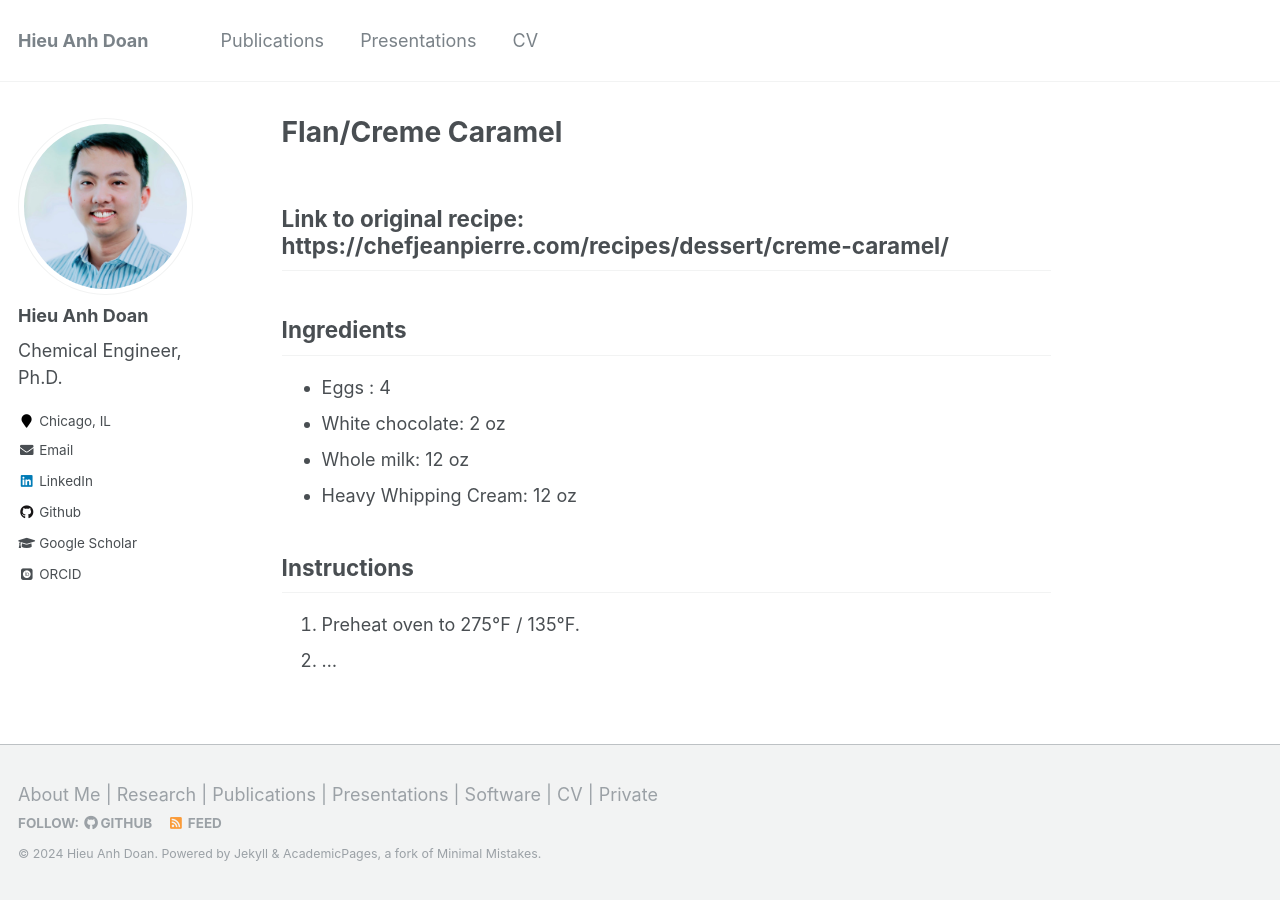
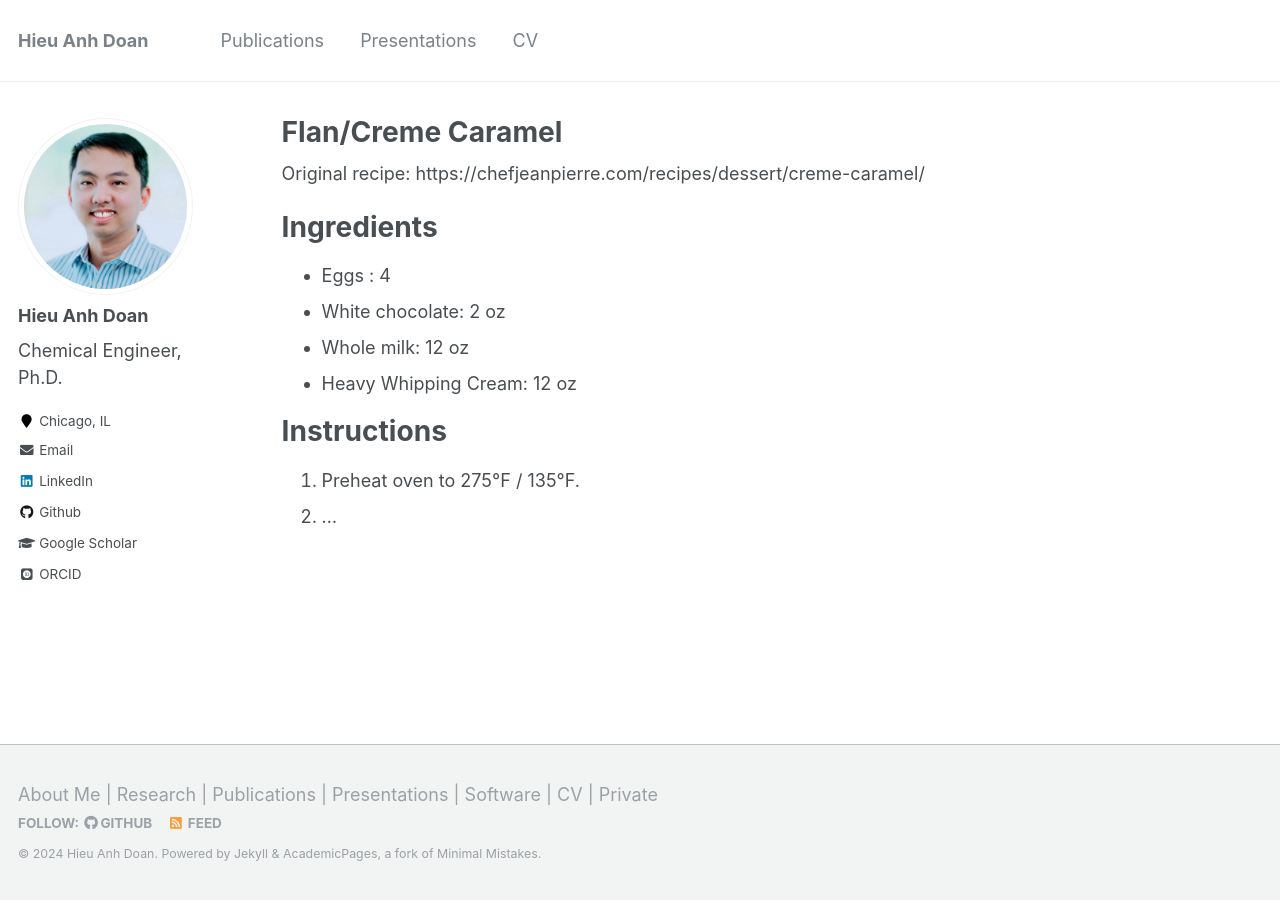
Before and after one commit to hieuadoan/hieuadoan.github.io, a Jekyll site: the page built from _pages/private/flan.md, in a window 1280 px wide. Built offline with Jekyll 4.4.1, drawn with Linux system fonts in a browser that asks for light colours; some web fonts are replaced.

Commit message:
Updated recipe

```diff
--- a/_pages/private/flan.md
+++ b/_pages/private/flan.md
@@ -3,13 +3,13 @@ layout: single
 title: "Flan/Creme Caramel"
 permalink: /private/flan/
 ---
-## Link to original recipe: https://chefjeanpierre.com/recipes/dessert/creme-caramel/
-## Ingredients
+Original recipe: https://chefjeanpierre.com/recipes/dessert/creme-caramel/
+# Ingredients
 - Eggs : 4
 - White chocolate: 2 oz
 - Whole milk: 12 oz
 - Heavy Whipping Cream: 12 oz
 
-## Instructions
+# Instructions
 1. Preheat oven to 275°F / 135°F.
 2. ...
```
